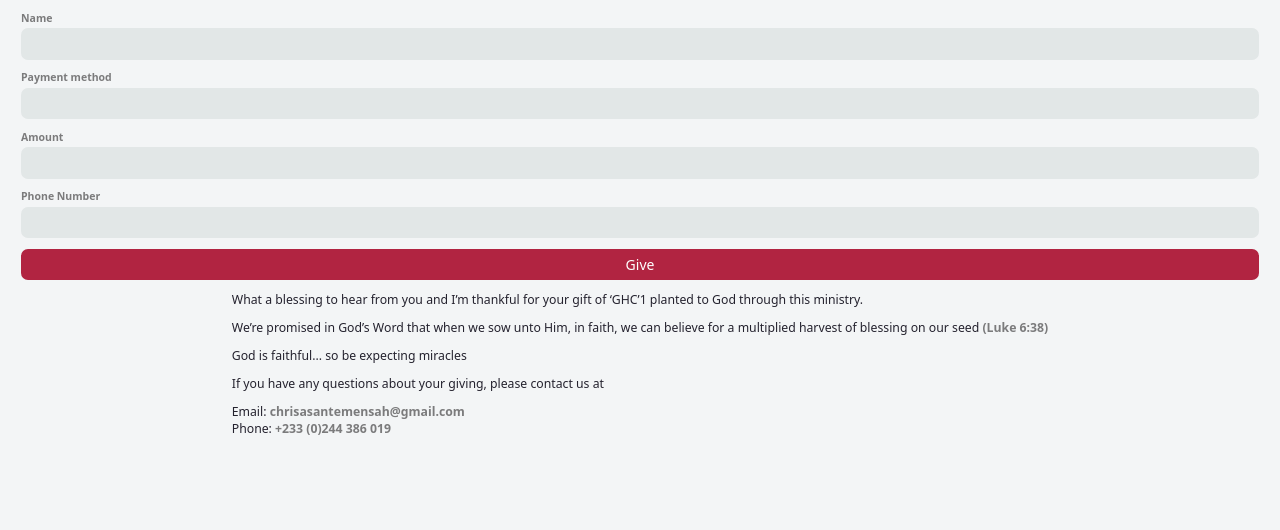
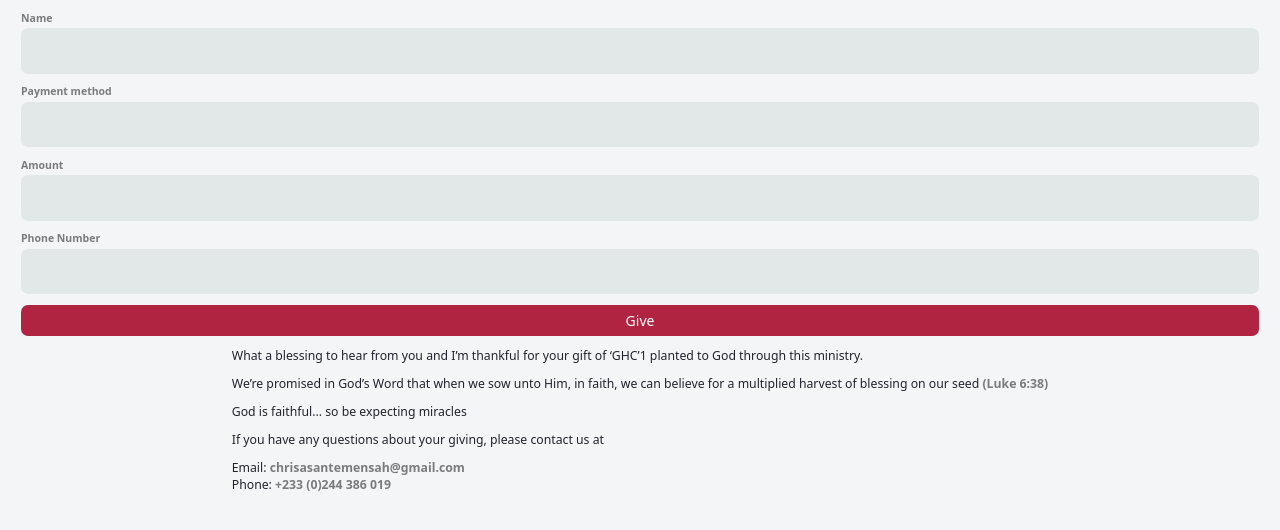
Before and after one commit to mnnlthmpsn/pama_react, a React (Create React App) app: page /give in a window 1280 px wide. Shown: the top 530 px of the page. Built offline with nearby package versions, Linux system fonts and the light colour scheme.

Commit message:
form-control

```diff
--- a/src/index.css
+++ b/src/index.css
@@ -26,7 +26,7 @@ html {
 }
 
 .form-control {
-    @apply bg-[#E2E7E7] text-[#7B7B7C] outline-none w-full py-2 px-4 rounded-lg
+    @apply bg-[#E2E7E7] text-[#7B7B7C] outline-none w-full p-4 rounded-lg
 }
 
 .container {
```
